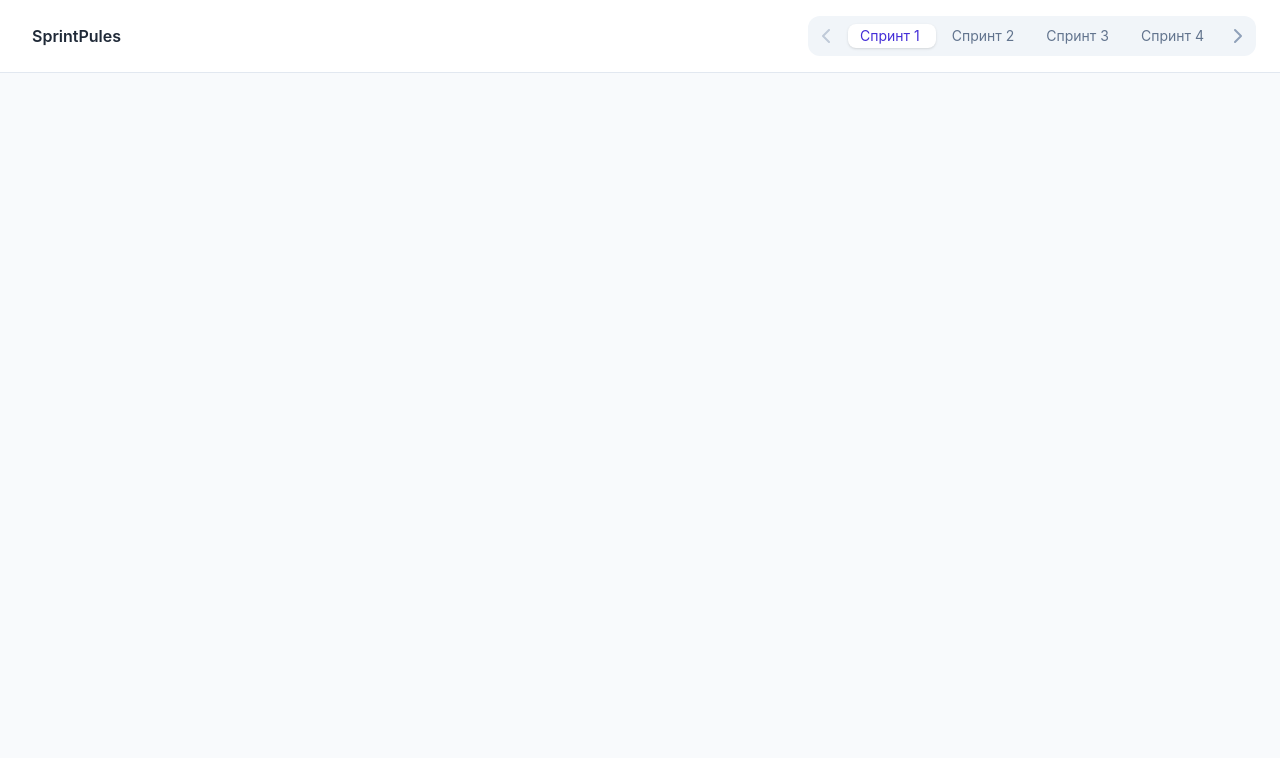
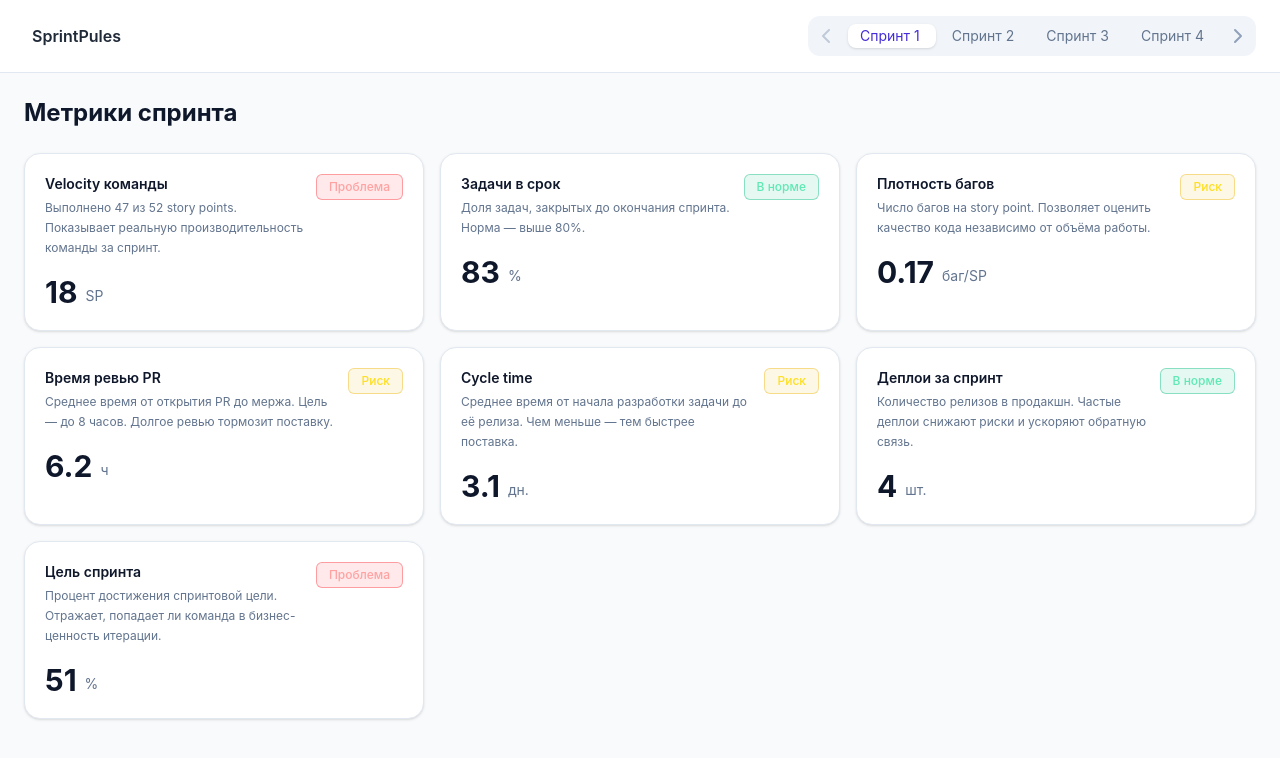
Before and after one commit to lyoha61/sprint-pulse, a Vue app: page / in a window 1280 px wide. Shown: the top 758 px of the page. Built offline with nearby package versions, Linux system fonts and the light colour scheme.

Commit message:
Добавлены статусы метрик

```diff
--- /dev/null
+++ b/src/components/StatusBadge.vue
@@ -0,0 +1,36 @@
+<script setup>
+import { computed } from 'vue';
+
+const props = defineProps({
+  type: {
+    type: String,
+    required: true,
+    validator: (value) => ['success', 'warning', 'error'].includes(value),
+  },
+  text: {
+    type: String,
+    required: true,
+  },
+});
+
+const badgeClasses = computed(() => {
+  const classes = {
+    success: 'border-emerald-500/40 bg-emerald-500/10 text-emerald-300',
+    warning: 'border-yellow-500/40 bg-yellow-500/10 text-yellow-300',
+    error: 'border-red-500/40 bg-red-500/10 text-red-300',
+  };
+
+  return classes[props.type];
+});
+</script>
+
+<template>
+  <span
+    :class="[
+      'inline-flex w-fit min-w-max items-center justify-center whitespace-nowrap rounded-md border px-3 py-1.5 text-xs font-medium leading-none',
+      badgeClasses,
+    ]"
+  >
+    {{ text }}
+  </span>
+</template>
--- a/src/pages/DashboardPage.vue
+++ b/src/pages/DashboardPage.vue
@@ -1,9 +1,54 @@
 <script setup>
 import Header from '../components/Header.vue';
+import StatusBadge from '../components/StatusBadge.vue';
 
+import { getDashboardMetrics } from '../utils/getDashboardMetrics';
+import { getBadgeByMetricStatus } from '../utils/metricStatusBadge';
 
+const dashboardMetrics = getDashboardMetrics(5,1);
 </script>
 
 <template>
-	<Header />
+  <Header />
+
+  <main class="p-6">
+    <h1 class="mb-6 text-2xl font-bold text-slate-900">
+      Метрики спринта
+    </h1>
+
+    <div class="grid gap-4 md:grid-cols-2 xl:grid-cols-3">
+      <div
+        v-for="metric in dashboardMetrics"
+        :key="metric.id"
+        class="rounded-2xl border border-slate-200 bg-white p-5 shadow-sm"
+      >
+        <div class="mb-4 flex items-start justify-between gap-3">
+          <div>
+            <h2 class="text-sm font-semibold text-slate-900">
+              {{ metric.title }}
+            </h2>
+
+            <p class="mt-1 text-xs leading-5 text-slate-500">
+              {{ metric.description }}
+            </p>
+          </div>
+
+          <StatusBadge
+            :type="getBadgeByMetricStatus(metric.status).type"
+            :text="getBadgeByMetricStatus(metric.status).text"
+          />
+        </div>
+
+        <div class="flex items-end gap-2">
+          <span class="text-3xl font-bold text-slate-900">
+            {{ metric.value }}
+          </span>
+
+          <span class="pb-1 text-sm text-slate-500">
+            {{ metric.unit }}
+          </span>
+        </div>
+      </div>
+    </div>
+  </main>
 </template>
--- /dev/null
+++ b/src/utils/getDashboardMetrics.js
@@ -0,0 +1,39 @@
+import {
+  metricDefinitions,
+  getMetricValues,
+  getMetricStatus,
+} from '../mocks/metrics';
+
+const metricKeyById = {
+  1: 'velocity',
+  2: 'tasksOnTime',
+  3: 'bugDensity',
+  4: 'prReviewTime',
+  5: 'cycleTime',
+  6: 'deployments',
+  7: 'sprintGoalAchievement',
+};
+
+export function getDashboardMetrics(sprintId, teamId) {
+  const sprintMetricValues = getMetricValues(sprintId, teamId);
+
+  if (!sprintMetricValues) {
+    return [];
+  }
+
+  return metricDefinitions.map((metric) => {
+    const metricKey = metricKeyById[metric.id];
+    const value = sprintMetricValues.metrics[metricKey];
+    const status = getMetricStatus(value, metric.id);
+
+    return {
+      id: metric.id,
+      title: metric.title,
+      description: metric.description,
+      unit: metric.unit,
+      icon: metric.icon,
+      value,
+      status,
+    };
+  });
+}
--- /dev/null
+++ b/src/utils/metricStatusBadge.js
@@ -0,0 +1,18 @@
+export function getBadgeByMetricStatus(status) {
+  const badgeMap = {
+    normal: {
+      type: 'success',
+      text: 'В норме',
+    },
+    warning: {
+      type: 'warning',
+      text: 'Риск',
+    },
+    critical: {
+      type: 'error',
+      text: 'Проблема',
+    },
+  };
+
+  return badgeMap[status] || badgeMap.normal;
+}
```
